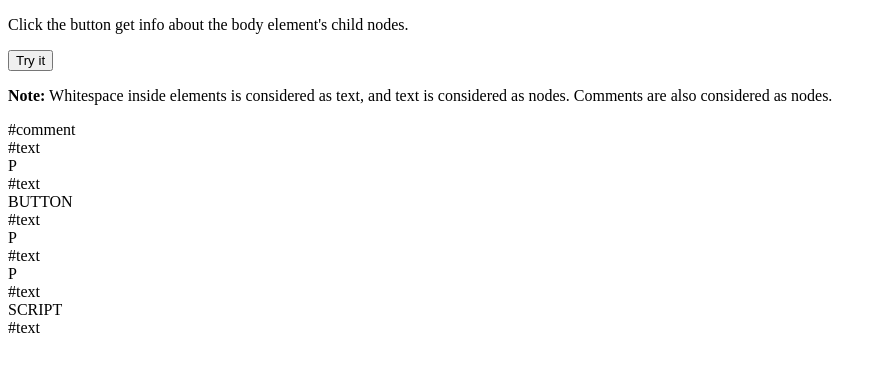
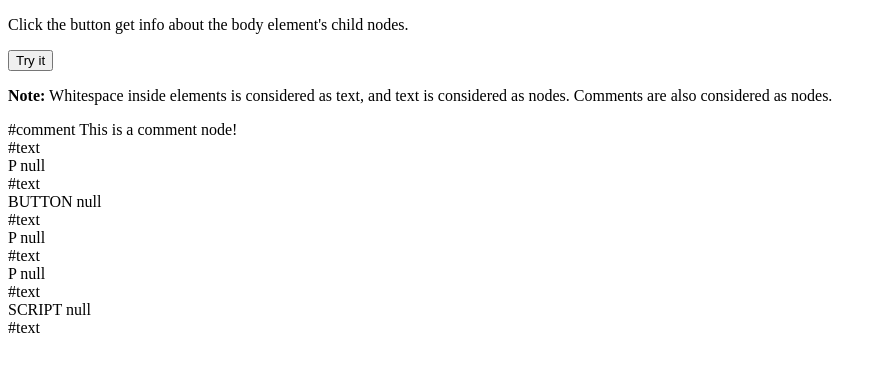
Before and after one commit to andrewcgaitskell/excelhtml5, a website: page nodenames.html in a window 1280 px wide. Both pictures are taken after a click on the button "Try it". Shown: the whole page, without its empty margins (0-887 px from the left). Drawn offline with Linux system fonts and the light colour scheme.

Commit message:
Add value

```diff
--- a/nodenames.html
+++ b/nodenames.html
@@ -17,7 +17,7 @@ function myFunction() {
   var txt = "";
   var i;
   for (i = 0; i < c.length; i++) {
-    txt = txt + c[i].nodeName + "<br>";
+    txt = txt + c[i].nodeName + " " + c[i].nodeValue + "<br>";
   }
 
   document.getElementById("demo").innerHTML = txt;
```
